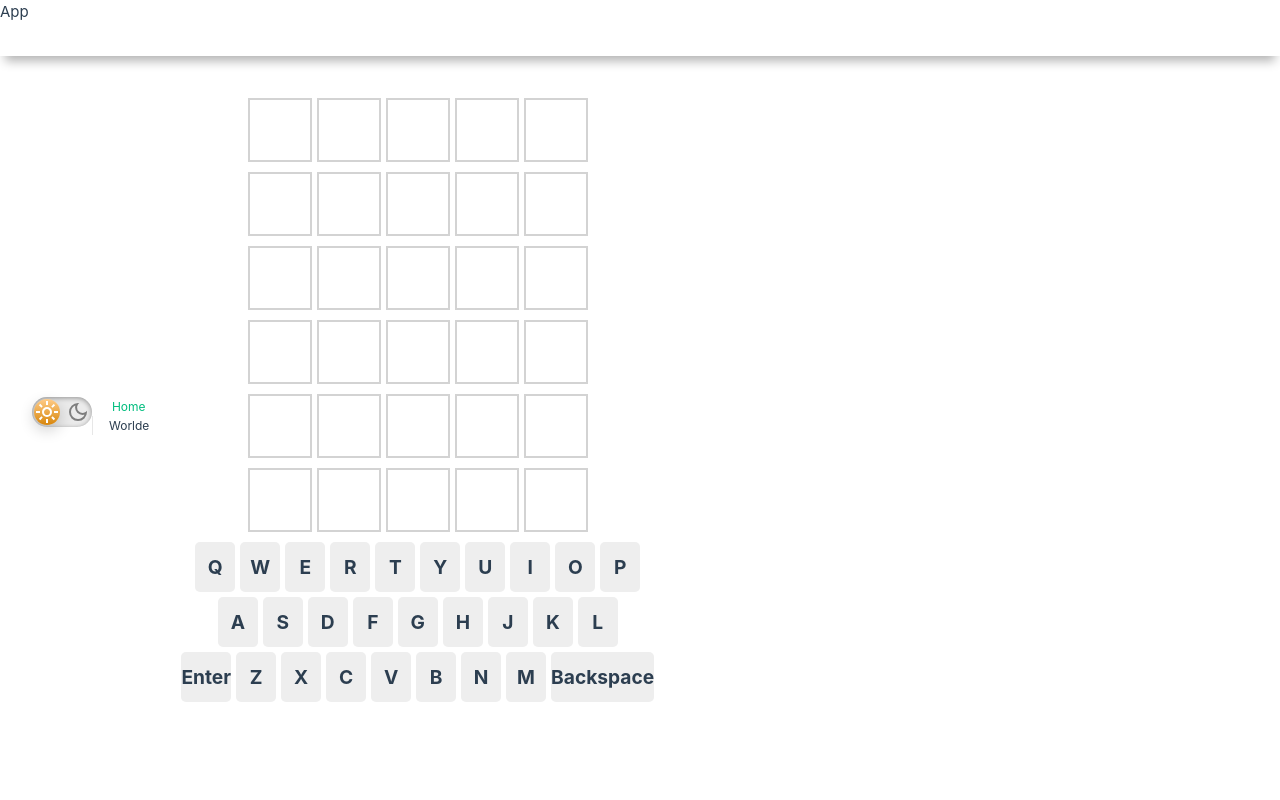
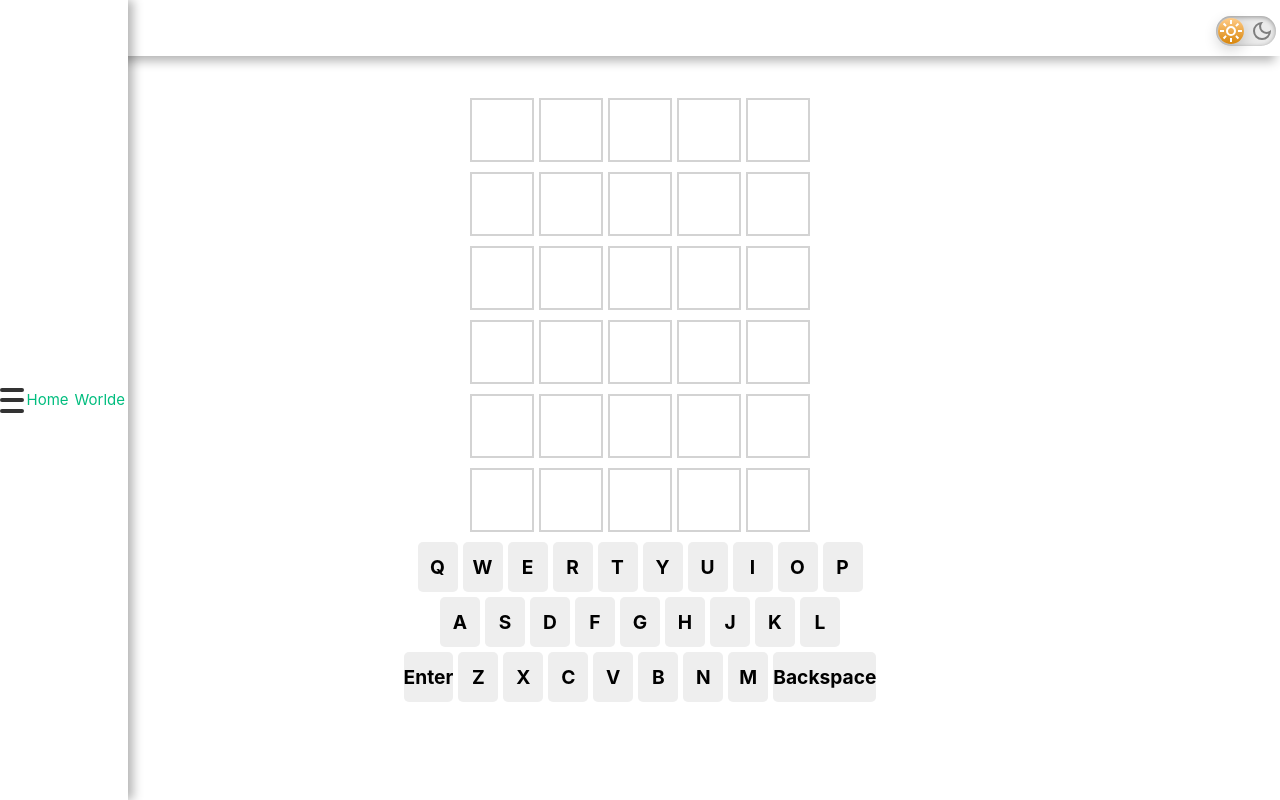
Before and after one commit to xanian7/wordle, a Vue app: page /wordle in a window 1280 px wide. Built offline with nearby package versions, Linux system fonts and the light colour scheme.

Commit message:
adding stuff

```diff
--- a/src/App.vue
+++ b/src/App.vue
@@ -1,29 +1,30 @@
 <template>
-  <body>
+  <body :class="isDarkMode ? 'dark' : 'light'">
+    <NavBar />
     <TopBar></TopBar>
-    <ToggleButton></ToggleButton>
-    <nav>
-      <RouterLink to="/">Home</RouterLink>
-      <RouterLink to="/wordle">Worlde</RouterLink>
-    </nav>
     <RouterView />
   </body>
 </template>
 
 <script>
-import { defineComponent, ref } from 'vue';
-import ToggleButton from './components/ToggleButton.vue';
+import { defineComponent, ref, provide } from 'vue';
 import TopBar from './components/TopBar.vue';
+import NavBar from './components/NavBar.vue';
 
 export default defineComponent ({
   name: 'App',
   components: {
-    ToggleButton,
     TopBar,
+    NavBar,
   },
 
   setup() {
+    const isDarkMode = ref(false);
+    provide('isDarkMode', isDarkMode);
 
+    return {
+      isDarkMode,
+    }
   },
 })
 </script>
@@ -34,33 +35,27 @@ header {
   max-height: 100vh;
 }
 
-.logo {
-  display: block;
-  margin: 0 auto 2rem;
+.dark {
+  background-color: #292929;
+  color: white;
+  transition: 0.3s;
 }
 
-nav {
-  width: 100%;
-  font-size: 12px;
-  text-align: center;
-  margin-top: 2rem;
+.light {
+  background-color: white;
+  color: #121212;
+  transition: 0.3s;
 }
 
-nav a.router-link-exact-active {
-  color: var(--color-text);
-}
-
-nav a.router-link-exact-active:hover {
-  background-color: transparent;
-}
-
-nav a {
-  display: inline-block;
-  padding: 0 1rem;
-  border-left: 1px solid var(--color-border);
-}
-
-nav a:first-of-type {
-  border: 0;
+body {
+  width: 100vw;
+  height: 100vh;
+  position: absolute;
+  top: 0;
+  left: 0;
+  display: flex;
+  align-items: center;
+  justify-content: center;
+  margin: 0;
 }
 </style>
--- /dev/null
+++ b/src/components/NavBar.vue
@@ -0,0 +1,111 @@
+<template>
+    <div class="container"
+        :class="[isDarkMode ? 'dark' : 'light', isOpen ? 'open' : 'close']"
+    >
+    <div class="burger-icon"
+        :class="{ active: isOpen }"
+        @click="openMenu()">
+        <div class="burger-line line1"
+            :class="{ 'line1-short': isOpen }"
+        ></div>
+        <div class="burger-line line2"></div>
+        <div class="burger-line line3"
+            :class="{ 'line3-short': isOpen }"
+        ></div>
+    </div>
+        <RouterLink to="/">Home</RouterLink>
+        <RouterLink to="/wordle">Worlde</RouterLink>
+    </div>
+</template>
+
+<script>
+import { defineComponent, inject, ref } from 'vue'
+
+export default defineComponent({
+    name: 'NavBar',
+    setup() {
+
+        const isDarkMode = inject('isDarkMode', ref(false));
+
+        const isOpen = ref(false);
+        const openMenu = () => {
+            isOpen.value = !isOpen.value;
+            return !isOpen.value
+        }
+        return {
+            isDarkMode,
+            isOpen,
+            openMenu,
+        }
+    },
+})
+</script>
+
+<style scoped>
+    .container {
+        position: fixed;
+        background: white;
+        width: 10vw;
+        height: 100vh;
+        box-shadow: 5px 0 10px rgba(0, 0, 0, 0.3);
+        top: 0;
+        left: 0;
+        z-index: 1000;
+        display: flex;
+        align-items: center;
+        justify-content: center;
+    }
+
+    button {
+        outline: solid 2px;
+        margin: 1rem;
+    }
+
+    .burger-icon {
+        width: 35px;
+        height: 25px;
+        display: flex;
+        justify-content: space-between;
+        flex-direction: column;
+        cursor: pointer;
+    }
+
+    .burger-line {
+        width: 100%;
+        height: 4px;
+        background-color: #333;
+        border-radius: 5px;
+        transition: 0.5s;
+    }
+
+    .burger-icon:hover .burger-line {
+        background-color: #555;
+    }
+
+    .burger-icon.active .line1 {
+        transform: rotate(-45deg) translate(-10px, -2px);
+        transition: 0.3s;
+    }
+
+    .burger-line.line1.line1-short {
+        width: 50%;
+        margin-left: auto;
+        transition: 0.3s;
+    }
+
+    .burger-icon.active .line2 {
+        transform: translate(14px, 0px);
+        transition: 0.3s;
+    }
+
+    .burger-icon.active .line3 {
+        transform: rotate(45deg) translate(-10px, 2px);
+        transition: 0.3s;
+    }
+
+    .burger-line.line3.line3-short {
+        width: 50%;
+        margin-left: auto;
+        transition: 0.3s;
+    }
+</style>
--- a/src/components/ToggleButton.vue
+++ b/src/components/ToggleButton.vue
@@ -1,6 +1,6 @@
 <template>
     <div>
-        <input type="checkbox" id="darkmode-toggle" />
+        <input type="checkbox" id="darkmode-toggle" @click="toggle()" />
         <label for="darkmode-toggle">
             <svg xmlns="http://www.w3.org/2000/svg" class="lightmode" height="24px" viewBox="0 -960 960 960" width="24px" fill="#5f6368"><path d="M480-360q50 0 85-35t35-85q0-50-35-85t-85-35q-50 0-85 35t-35 85q0 50 35 85t85 35Zm0 80q-83 0-141.5-58.5T280-480q0-83 58.5-141.5T480-680q83 0 141.5 58.5T680-480q0 83-58.5 141.5T480-280ZM200-440H40v-80h160v80Zm720 0H760v-80h160v80ZM440-760v-160h80v160h-80Zm0 720v-160h80v160h-80ZM256-650l-101-97 57-59 96 100-52 56Zm492 496-97-101 53-55 101 97-57 59Zm-98-550 97-101 59 57-100 96-56-52ZM154-212l101-97 55 53-97 101-59-57Zm326-268Z"/></svg>
             <svg xmlns="http://www.w3.org/2000/svg" class="darkmode" height="24px" viewBox="0 -960 960 960" width="24px" fill="#5f6368"><path d="M480-120q-150 0-255-105T120-480q0-150 105-255t255-105q14 0 27.5 1t26.5 3q-41 29-65.5 75.5T444-660q0 90 63 153t153 63q55 0 101-24.5t75-65.5q2 13 3 26.5t1 27.5q0 150-105 255T480-120Zm0-80q88 0 158-48.5T740-375q-20 5-40 8t-40 3q-123 0-209.5-86.5T364-660q0-20 3-40t8-40q-78 32-126.5 102T200-480q0 116 82 198t198 82Zm-10-270Z"/></svg>
@@ -9,15 +9,20 @@
 </template>
 
 <script>
-import { defineComponent, ref } from 'vue';
+import { defineComponent, ref, inject } from 'vue';
 
 export default defineComponent ({
     name: 'ToggleButton',
     setup() {
-        const isOn = ref(false);
+        const isDarkMode = inject('isDarkMode', ref(false));
+
+        const toggle = () => {
+            isDarkMode.value = !isDarkMode.value;
+        }
 
         return {
-            isOn,
+            toggle,
+            isDarkMode,
         }
     }
 });
--- a/src/components/TopBar.vue
+++ b/src/components/TopBar.vue
@@ -1,16 +1,26 @@
 <template>
-    <div class="topbar">
-        App
+    <div class="topbar"
+        :class="isDarkMode ? 'dark' : 'light'"
+    >
+        <ToggleButton class="toggle-button" />
     </div>
 </template>
 
 <script>
-import { defineComponent, ref } from 'vue'
+import { defineComponent, inject, ref } from 'vue'
+import ToggleButton from './ToggleButton.vue';
 
 export default defineComponent({
     name: 'TopBar',
+    components: {
+        ToggleButton,
+    },
     setup() {
 
+        const isDarkMode = inject('isDarkMode', ref(false));
+        return {
+            isDarkMode,
+        }
     },
 })
 </script>
@@ -29,4 +39,12 @@ export default defineComponent({
     left: 0;
 }
 
+.toggle-button {
+    position: absolute;
+    left: 95vw;
+    top: 2vh;
+    display: flex;
+    align-content: center;
+}
+
 </style>
--- a/src/views/WordleView.vue
+++ b/src/views/WordleView.vue
@@ -19,8 +19,14 @@
               @input="moveToNextLetter(colIndex)"
               @blur="keepFocus()"
               class="letter-input"
+              :class="isDarkMode ? 'input-dark' : 'input-light'"
             />
-            <span v-else class="letter-box-front">{{ letter }}</span>
+            <span v-else
+              class="letter-box-front"
+              :class="isDarkMode ? 'input-dark' : 'input-light'"
+            >
+            {{ letter }}
+            </span>
           </div>
           <div class="letter-box-back"
           :class="getLetterClass(letter.toUpperCase(), rowIndex, colIndex)"
@@ -33,7 +39,8 @@
 
     <div class="keyboard">
       <div v-for="(row, rowIndex) in keyboardRows" :key="rowIndex" class="row">
-        <button v-for="(key, colIndex) in row" :key="colIndex" @click="simulateKeyPress(key)" :class="getKeyClass(key)">
+        <button v-for="(key, colIndex) in row" :key="colIndex" @click="simulateKeyPress(key)"
+        :class="[isDarkMode ? 'dark' : 'light', getKeyClass(key)]">
           {{ key }}
         </button>
 
@@ -51,7 +58,7 @@
 </template>
 
 <script>
-import { ref, onMounted, nextTick, onBeforeMount, reactive } from 'vue'
+import { ref, onMounted, nextTick, onBeforeMount, reactive, inject } from 'vue';
 
 export default {
   setup() {
@@ -86,6 +93,8 @@ export default {
       const inputs = getCurrentRow();
       inputs[currentCol.value].focus;
     }
+
+    const isDarkMode = inject('isDarkMode', ref(false));
 
     const grid = ref([
       ["", "", "", "", ""],
@@ -397,6 +406,7 @@ export default {
       alreadyGuessed,
       allLetters,
       keyboardRows,
+      isDarkMode,
       getLetterClass,
       moveToNextLetter,
       submitGuess,
@@ -435,8 +445,23 @@ export default {
   align-items: center;
   height: 4rem;
   width: 4rem;
+  perspective: 1000px;
+}
+
+.letter-box-dark {
+  border: 2px solid #3A3A3C;
+}
+
+.letter-box-light {
   border: 2px solid #d3d3d3;
-  perspective: 1000px;
+}
+
+.input-dark {
+  color: #D7DADC;
+}
+
+.input-light {
+  color: black;
 }
 
 .letter-input {
@@ -446,7 +471,6 @@ export default {
   font-size: 2rem;
   font-weight: bold;
   text-transform: uppercase;
-  border: none;
   outline: none;
 }
 
@@ -463,6 +487,7 @@ export default {
   font-size: 2rem;
   font-weight: bold;
   text-transform: uppercase;
+  border: 2px solid #d3d3d3;
 }
 
 .flip .letter-box-inner {
@@ -486,7 +511,7 @@ export default {
 }
 
 .correct {
-  background-color: #6aaa64;
+  background-color: #6aaa64 !important;
   color: white;
   border-color: #6aaa64;
   text-transform: uppercase;
@@ -494,7 +519,7 @@ export default {
 }
 
 .misplaced {
-  background-color: #c9b458;
+  background-color: #c9b458 !important;
   color: white;
   border-color: #c9b458;
   text-transform: uppercase;
@@ -502,7 +527,7 @@ export default {
 }
 
 .incorrect {
-  background-color: #787c7e;
+  background-color: #787c7e !important;
   color: white;
   border-color: #787c7e;
   text-transform: uppercase;
@@ -514,6 +539,16 @@ export default {
   flex-direction: column;
   gap: 5px;
 }
+
+.dark {
+  background-color: #3A3A3C;
+  color: #D7DADC;
+}
+
+.light {
+  color: black;
+}
+
 
 .row {
   display: flex;
```
